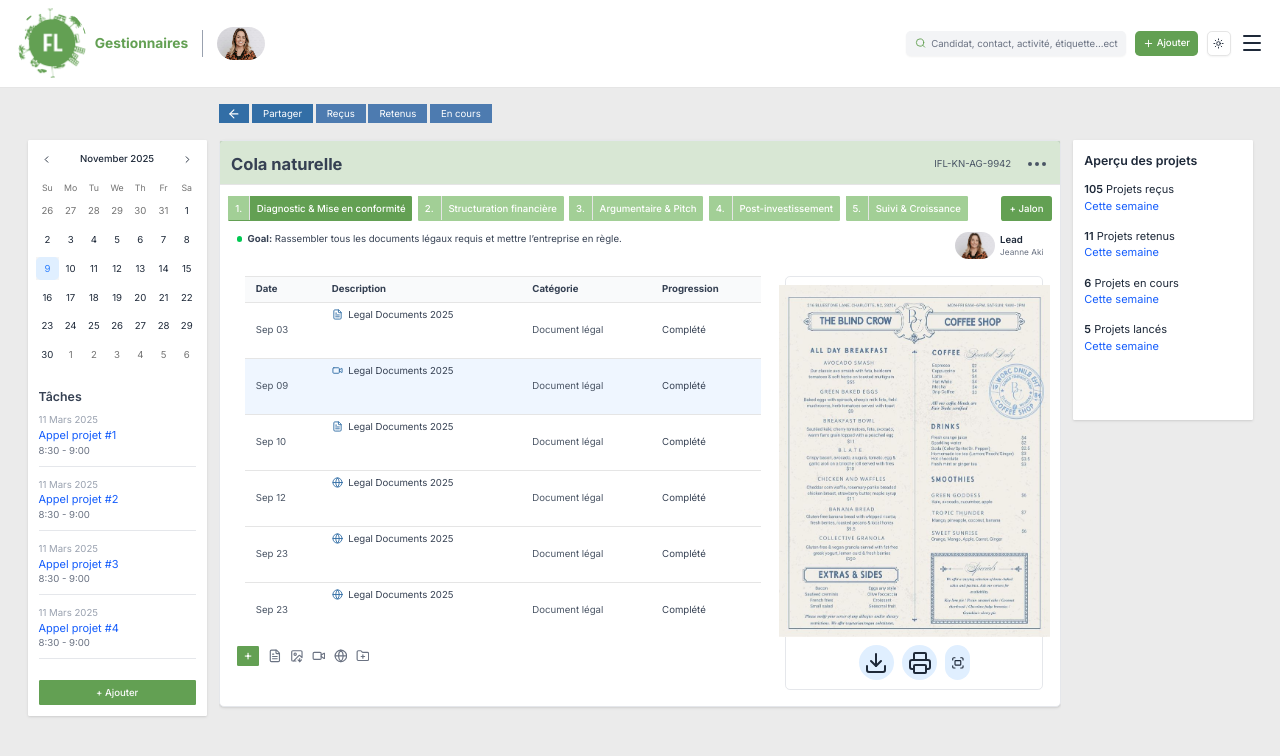
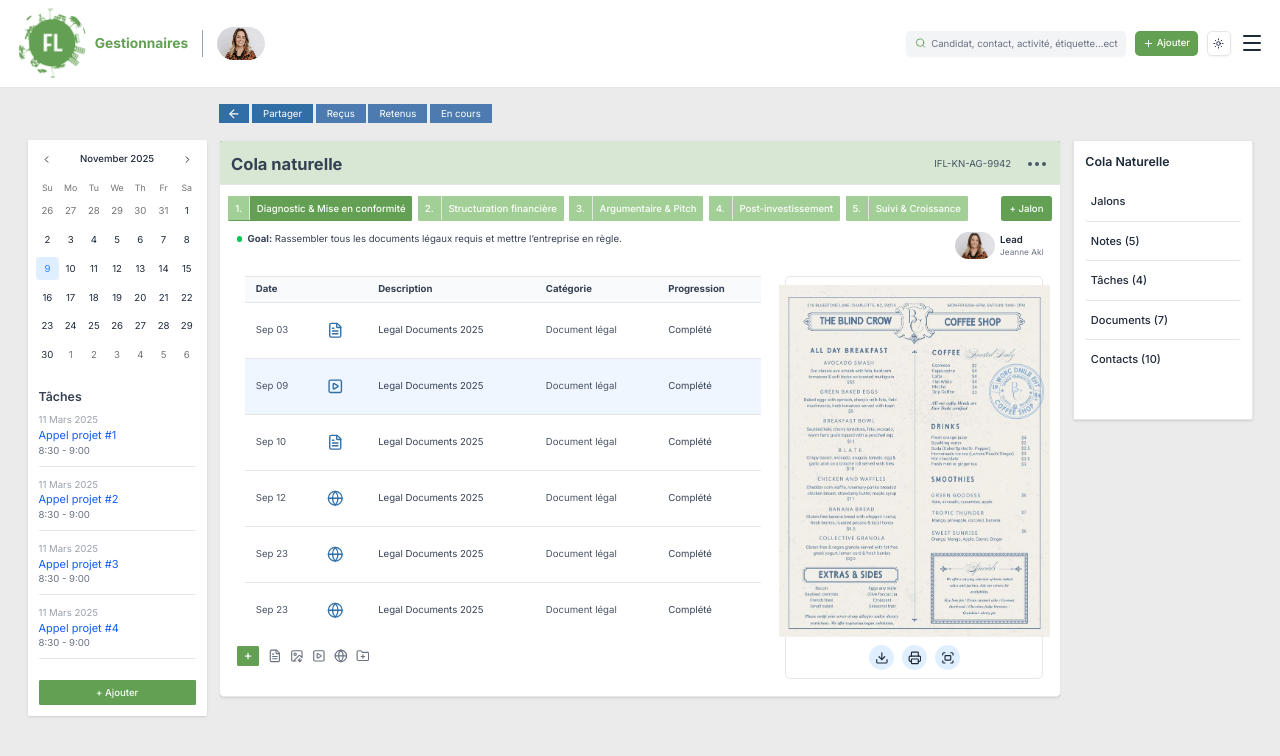
Before and after one commit to shohaib1996/fl-gestionnaires, a Next.js app: page /dashboard/12345678/project/12345678 in a window 1280 px wide. Shown: the top 756 px of the page. Built offline with nearby package versions, Linux system fonts and the light colour scheme.

Commit message:
added fix on project details page

```diff
--- a/app/dashboard/[id]/project/[projectId]/page.tsx
+++ b/app/dashboard/[id]/project/[projectId]/page.tsx
@@ -4,7 +4,7 @@ import { useEffect, useState } from "react";
 import Image from "next/image";
 import {
   FileText,
-  Video,
+  PlaySquare,
   Globe,
   FolderPlus,
   ImageDown,
@@ -37,7 +37,7 @@ interface ProjectData {
 
 const iconMap: Record<string, any> = {
   file: FileText,
-  video: Video,
+  video: PlaySquare,
   web: Globe,
   folder: FolderPlus,
 };
@@ -227,6 +227,7 @@ const ProjectDetails = () => {
                   <thead className="bg-gray-50 dark:bg-neutral-700 text-gray-700 dark:text-gray-200 sticky top-0">
                     <tr>
                       <th className="text-left px-4 py-2">Date</th>
+                      <th className="text-left px-4 py-2"></th>
                       <th className="text-left px-4 py-2">Description</th>
                       <th className="text-left px-4 py-2">Catégorie</th>
                       <th className="text-left px-4 py-2">Progression</th>
@@ -250,8 +251,10 @@ const ProjectDetails = () => {
                             })}
                           </td>
 
-                          <td className="px-4 py-2 flex items-center gap-2 text-gray-700 dark:text-gray-200">
-                            <Icon className="w-4 h-4 text-[#326EA6]" />
+                          <td className="px-4 py-2 gap-2 text-gray-700 dark:text-gray-200">
+                            <Icon className="w-6 h-6 text-[#326EA6]" />
+                          </td>
+                          <td className="px-4 py-2 gap-2 text-gray-700 dark:text-gray-200">
                             {doc.description}
                           </td>
 
@@ -277,7 +280,7 @@ const ProjectDetails = () => {
               </button>
               <FileText className="w-5 h-5 text-gray-500" />
               <ImageDown className="w-5 h-5 text-gray-500" />
-              <Video className="w-5 h-5 text-gray-500" />
+              <PlaySquare className="w-5 h-5 text-gray-500" />
               <Globe className="w-5 h-5 text-gray-500" />
               <FolderPlus className="w-5 h-5 text-gray-500" />
             </div>
@@ -301,7 +304,7 @@ const ProjectDetails = () => {
                 className="bg-[#E0EFFF] dark:bg-[#275883] p-2 rounded-full hover:bg-gray-200 transition cursor-pointer"
                 title="Download"
               >
-                <Download />
+                <Download className="w-5 h-5" />
               </button>
 
               <button
@@ -309,7 +312,7 @@ const ProjectDetails = () => {
                 className="bg-[#E0EFFF] dark:bg-[#275883] p-2 rounded-full hover:bg-gray-200 transition cursor-pointer"
                 title="Print"
               >
-                <Printer />
+                <Printer className="w-5 h-5" />
               </button>
 
               {/* FULLSCREEN CLICK */}
--- a/components/dashboard/RightSidebar.tsx
+++ b/components/dashboard/RightSidebar.tsx
@@ -1,11 +1,53 @@
 "use client";
 
-export default function RightSidebar() {
+import { usePathname } from "next/navigation";
+
+export default function Sidebar() {
+  const pathname = usePathname();
+  const isProjectPage = pathname.includes("/project/");
+
+  if (isProjectPage) {
+    // -------------------------
+    // PROJECT SIDEBAR VERSION
+    // -------------------------
+    return (
+      <aside className="flex flex-col h-full bg-white dark:bg-neutral-800 shadow-sm border rounded-xs p-4 overflow-auto hide-scrollbar">
+        <h3 className="text-lg font-semibold mb-4 text-gray-800 dark:text-gray-100">
+          Cola Naturelle
+        </h3>
+
+        <ul className="w-full divide-y">
+          {[
+            { name: "Jalons" },
+            { name: "Notes", count: 5 },
+            { name: "Tâches", count: 4 },
+            { name: "Documents", count: 7 },
+            { name: "Contacts", count: 10 },
+          ].map((item, idx) => (
+            <li
+              key={idx}
+              className="py-4 cursor-pointer hover:bg-blue-50 transition px-2 rounded"
+            >
+              <span className="font-medium text-gray-800 dark:text-gray-100">
+                {item.name}
+                {item.count ? ` (${item.count})` : ""}
+              </span>
+            </li>
+          ))}
+        </ul>
+      </aside>
+    );
+  }
+
+  // -------------------------
+  // DEFAULT GLOBAL SIDEBAR (FROM YOUR CODE)
+  // -------------------------
   return (
-    <aside className="flex flex-col h-full bg-white dark:bg-neutral-800 shadow-sm border-0.5 border-black/10 rounded-xs p-4 overflow-auto hide-scrollbar">
+    <aside className="flex flex-col h-full bg-white dark:bg-neutral-800 shadow-sm border border-black/10 rounded-xs p-4 overflow-auto">
       <h3 className="text-lg font-semibold mb-4 text-gray-800 dark:text-gray-100">
         Aperçu des projets
       </h3>
+
       <ul className="space-y-5 text-md">
         {[
           { label: "Projets reçus", value: 105 },
```
